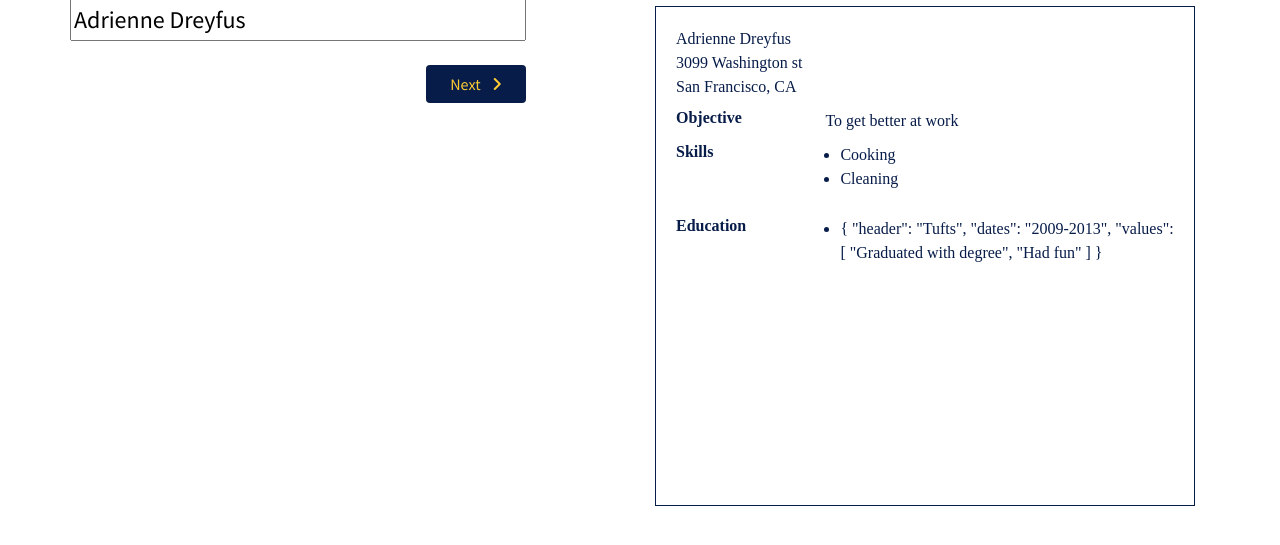
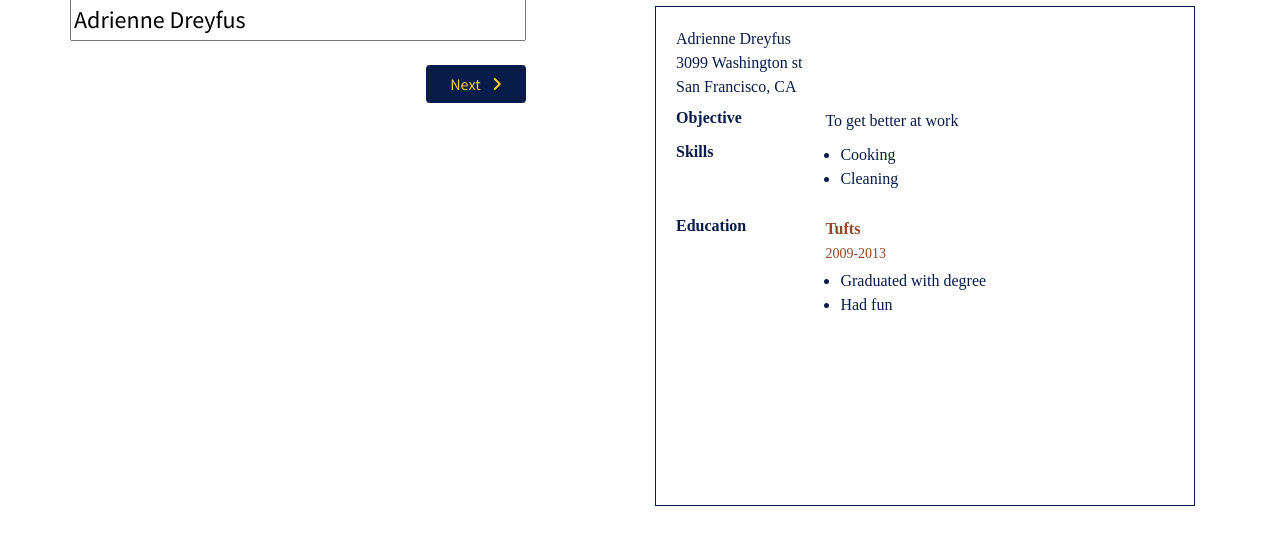
Before and after one commit to adrind/resume_generator, a Django app: page /resume/guide in a window 1280 px wide. Shown: the part 168-713 px from the top of the page. Run offline with Django 3.2, Linux system fonts and the light colour scheme; some libraries are stand-ins or nearby versions; some web fonts are replaced.

Commit message:
create rich field type

```diff
--- a/resume/static/css/style.css
+++ b/resume/static/css/style.css
@@ -148,6 +148,11 @@ p {
     display: inline-block;
 }
 
+.resume-field h5 {
+    color: #934725;
+    font-size: 14px;
+}
+
 .resume-field.hasList h3 {
     position: absolute;
 }
@@ -160,6 +165,8 @@ p {
 .resume-list ul {
     padding-left: 15px;
 }
+
+/* Rich List */
 
 .rich-list-item {
     border: 1px solid #071C49;
--- a/resume/static/js/vues.js
+++ b/resume/static/js/vues.js
@@ -1,29 +1,24 @@
 Vue.component('preview-field', {
-  props: ['data', 'id', 'header', 'list'],
-  template: '<div>' +
-            '<h3 v-if="header">{{header}}</h3>' +
-            '<resume-list v-if="list" :list="list.values"></resume-list>' +
-            '<div class="data">{{data}}</div>' +
-            '</div>'
+    props: ['item', 'header'],
+    delimiters: ["[", "]"],
+    template: '#preview-item'
 });
 
-Vue.component('preview-rich-field', {
-  props: ['item'],
-  template: '<div>' +
-            '<h3 v-if="item.header">{{item.header}}</h3>' +
-            '<h5 v-if="item.dates">{{item.dates}}</h5>' +
-            '<resume-list v-if="item.list" :list="list.values"></resume-list>' +
-            '<div class="item.data">{{data}}</div>' +
-            '</div>'
+Vue.component('simple-list-preview', {
+    props: ['list'],
+    template: '<div class="resume-list">' +
+        '<ul id="example-1"><li v-for="data in list">{{ data }}</li></ul>' +
+        '</div>'
 });
 
-
-Vue.component('resume-list', {
+Vue.component('rich-list-preview', {
     props: ['list'],
     template: '<div class="resume-list">' +
-        '<h4 v-if="list.header">{{list.header}}</h4>' +
-        '<h5 v-if="list.dates">{{list.dates}}</h5>' +
-        '<ul id="example-1"><li v-for="item in list">{{ item }}</li></ul>' +
+        '<div v-for="item in list" class="rich-list-preview">' +
+        '<h4 v-if="item.header">{{item.header}}</h4>' +
+        '<h5 v-if="item.dates">{{item.dates}}</h5>' +
+        '<ul v-if="item.values" id="example-1"><li v-for="data in item.values">{{ data }}</li></ul>' +
+        '</div>'+
         '</div>'
 });
 
@@ -93,7 +88,7 @@ var app = new Vue({
             createResumeField('name', 'Adrienne Dreyfus', 'What is your name?', {isActive: true}),
             createResumeField('address', '3099 Washington st', 'What is your address?'),
             createResumeField('city', 'San Francisco, CA', 'What is your city?'),
-            createResumeField('objective', 'To get better at work', "What's your goal? What do you want to learn on the job?", {isTextArea: true, header: 'Objective'}),
+            createResumeField('objective', 'To get better at work', "What's your goal? What do you want to learn during your next job?", {isTextArea: true, header: 'Objective'}),
             createSimpleList('skills', "What skills do you have?", {label: 'Add a skill:', header: 'Skills', list: {values: ['Cooking', 'Cleaning'], isSimpleList: true}}),
             createRichList('education', "What education do you have?", {label: 'Add an education:', header: 'Education', list: {values: [{header: 'Tufts', dates:'2009-2013', values:['Graduated with degree', 'Had fun']}]}})
         ],
--- a/resume/templates/resume/includes/preview.html
+++ b/resume/templates/resume/includes/preview.html
@@ -1 +1,8 @@
-<preview-field v-for="item in resume" :item="item" :list="item.list" :data="item.data" :key="item.id" :header="item.previewHeader" v-bind:class="[item.id, {hasHeader: item.previewHeader}, {hasList: item.list}]" class="resume-field"></preview-field>
+<script type="text/x-template" id="preview-item">
+    <div class="preview-item">
+        <h3 v-if="header">[header]</h3>
+        <div v-if="item.data" class="data">[item.data]</div>
+        <simple-list-preview v-if="item.isSimpleList && item.list" :list="item.list.values"></simple-list-preview>
+        <rich-list-preview v-if="item.isRichList && item.list" :list="item.list.values"></rich-list-preview>
+    </div>
+</script>
--- a/resume/templates/resume/resume.html
+++ b/resume/templates/resume/resume.html
@@ -1,4 +1,3 @@
-
 {% extends "./base.html" %}
 {% load static %}
 
@@ -32,11 +31,12 @@
                 <button class="btn btn-base float-right" v-on:click="printResume"><i class="fa fa-print" aria-hidden="true"></i> Print your resume </button>
             </div>
             <div class="preview-page">
-            {% include 'resume/includes/preview.html' %}
+                <preview-field v-for="item in resume" :item="item" :list="item.list" :data="item.data" :key="item.id" :header="item.previewHeader" v-bind:class="[item.id, {hasHeader: item.previewHeader}, {hasList: item.list}]" class="resume-field"></preview-field>
             </div>
         </div>
     </div>
     {% include 'resume/includes/rich_list_item.html' %}
+    {% include 'resume/includes/preview.html' %}
 {% endblock %}
 
 {% block extra_js %}
```
